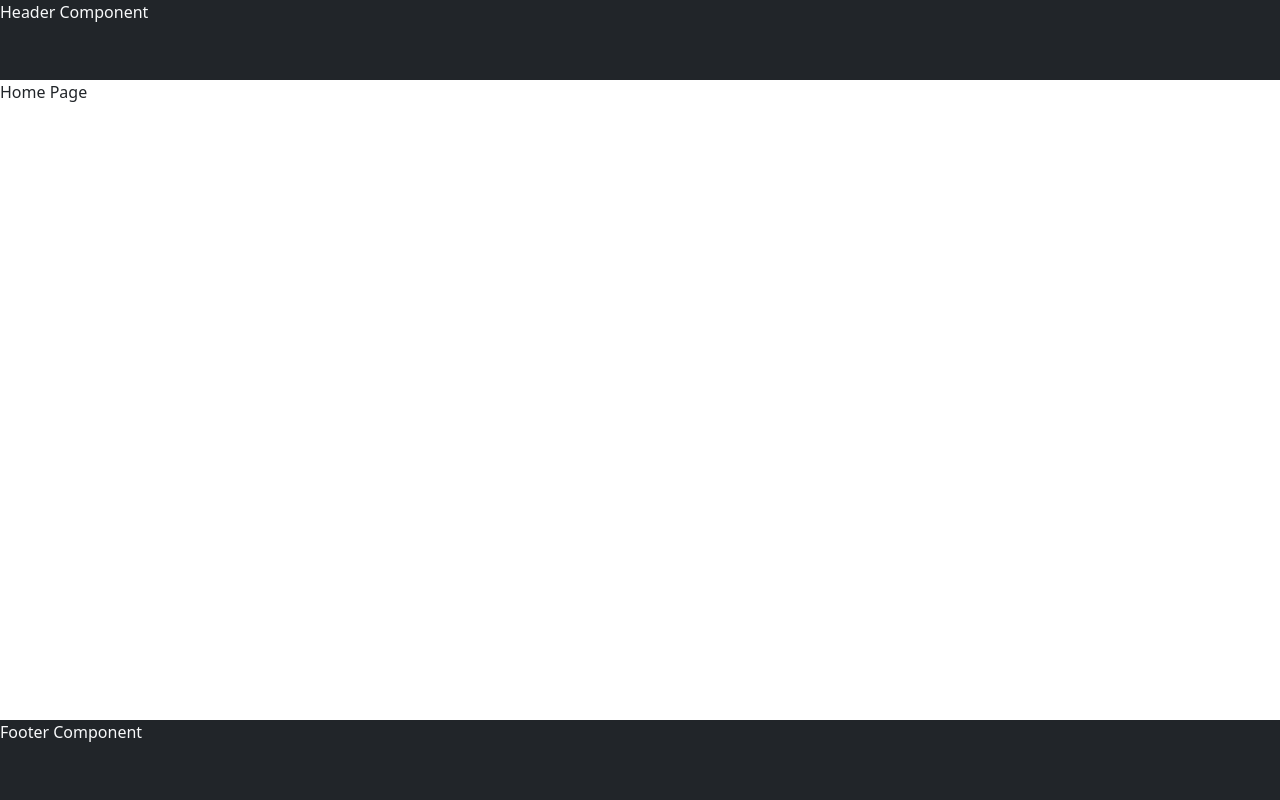
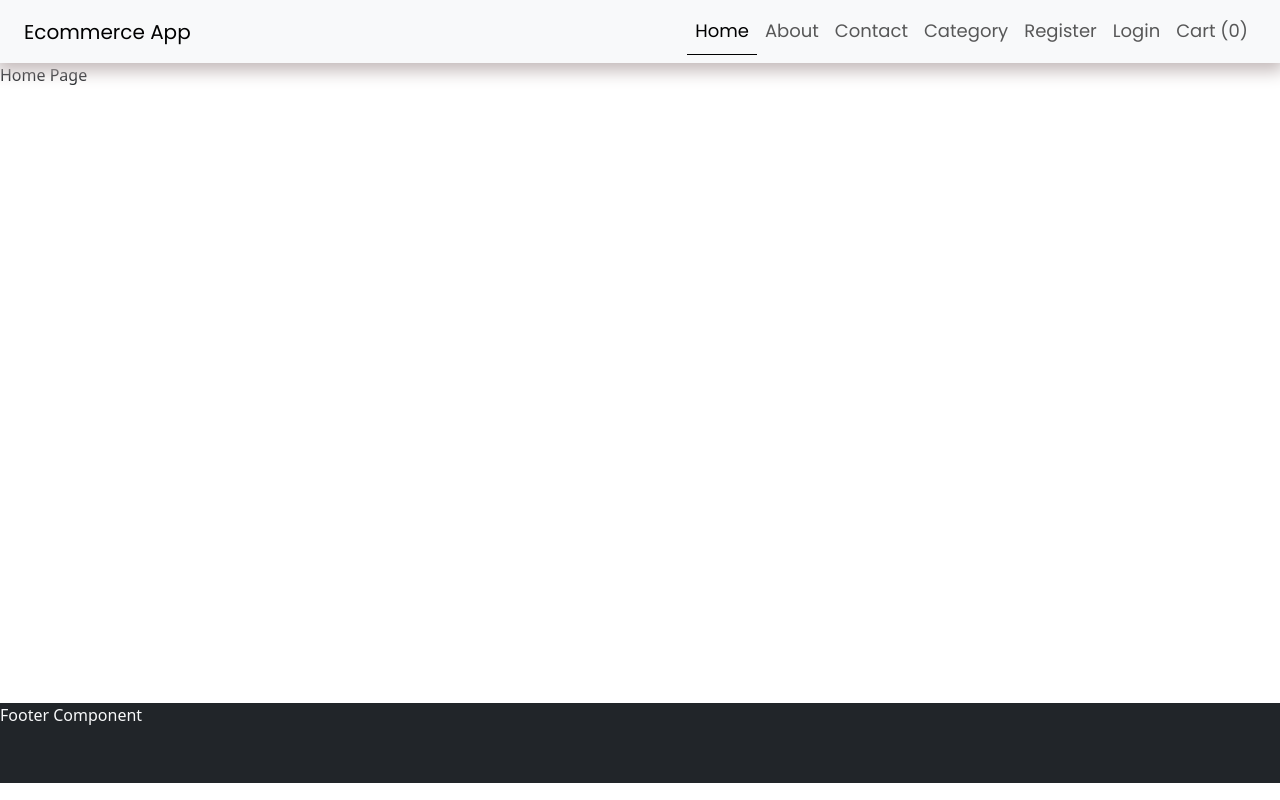
Before and after one commit to imyubraz/mern_ecommerce_frontend, a React (Create React App) app: page / in a window 1280 px wide. Built offline with nearby package versions, Linux system fonts and the light colour scheme.

Commit message:
Navbar setup done for navigation using bootstrap Navbar component..

```diff
--- a/src/components/layout/Header.js
+++ b/src/components/layout/Header.js
@@ -1,11 +1,46 @@
 import React from 'react'
+import { NavLink, Link } from 'react-router-dom'
 
 const Header = () => {
     return (
         <>
-            <header style={{ minHeight: "10vh" }} className='bg-dark text-light'>
-                Header Component
-            </header>
+            <nav className="navbar navbar-expand-lg bg-body-tertiary">
+                <div className="container-fluid px-4">
+                    <button className="navbar-toggler" type="button" data-bs-toggle="collapse" data-bs-target="#navbarTogglerDemo01" aria-controls="navbarTogglerDemo01" aria-expanded="false" aria-label="Toggle navigation">
+                        <span className="navbar-toggler-icon" />
+                    </button>
+                    <div className="collapse navbar-collapse" id="navbarTogglerDemo01">
+                        <Link to="/" className="navbar-brand" >Ecommerce App</Link>
+                        <ul className="navbar-nav ms-auto mb-2 mb-lg-0">
+                            <li className="nav-item">
+                                <NavLink to="/" className="nav-link" aria-current="page" >Home</NavLink>
+                            </li>
+                            <li className="nav-item">
+                                <NavLink to="/about" className="nav-link" >About</NavLink>
+                            </li>
+                            <li className="nav-item">
+                                <NavLink to="/contact" className="nav-link" >Contact</NavLink>
+                            </li>
+                            <li className="nav-item">
+                                <NavLink to="/category" className="nav-link" >Category</NavLink>
+                            </li>
+                            <li className="nav-item">
+                                <NavLink to="/register" className="nav-link" >Register</NavLink>
+                            </li>
+                            <li className="nav-item">
+                                <NavLink to="/login" className="nav-link" >Login</NavLink>
+                            </li>
+                            <li className="nav-item">
+                                <NavLink to="/cart" className="nav-link" >Cart (0)</NavLink>
+                            </li>
+                            {/* <li className="nav-item">
+                                <NavLink className="nav-link disabled">Disabled</NavLink>
+                            </li> */}
+                        </ul>
+                    </div>
+                </div>
+            </nav>
+
         </>
     )
 }
--- a/src/index.css
+++ b/src/index.css
@@ -11,3 +11,18 @@
 font-family: 'Playfair Display', serif;
 font-family: 'Poppins', sans-serif;
 */
+
+/* Navbar Styling */
+
+.navbar {
+  font-family: 'Poppins', sans-serif;
+  font-size: 18px;
+  line-height: 30px;
+  /* text-transform: uppercase; */
+  box-shadow: 0 4px 16px 4px rgb(196, 186, 186);
+  --webkit-box-shadow: 0 4px 20px 4px rgb(196, 186, 186);
+}
+
+.active {
+  border-bottom: 1px solid black;
+}
--- a/src/pages/Contact.js
+++ b/src/pages/Contact.js
@@ -1,10 +1,10 @@
 import React from 'react'
 import Layout from '../components/layout/Layout'
 
-const About = () => {
+const Contact = () => {
     return (
-        <Layout>About Page</Layout>
+        <Layout>Contact Page</Layout>
     )
 }
 
-export default About
+export default Contact
```
